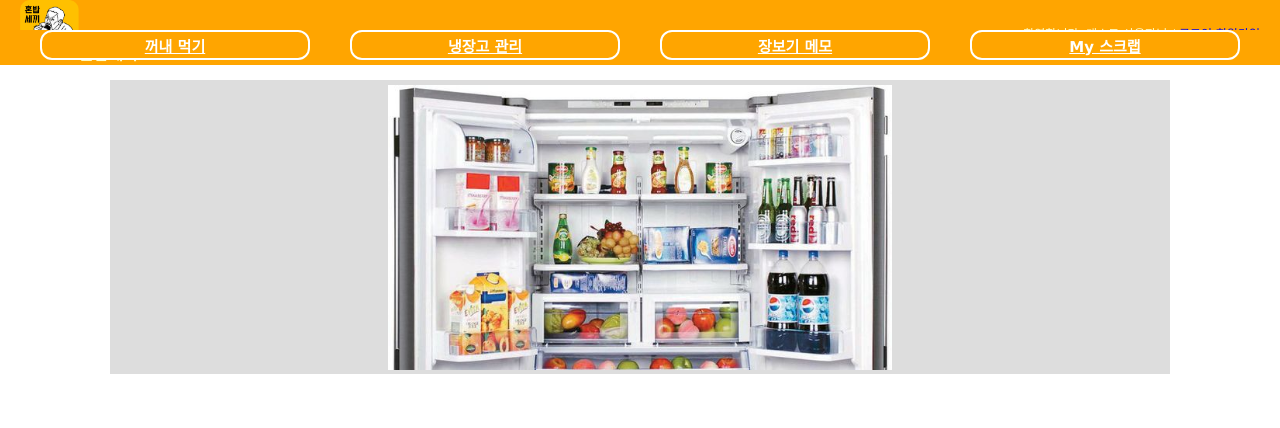
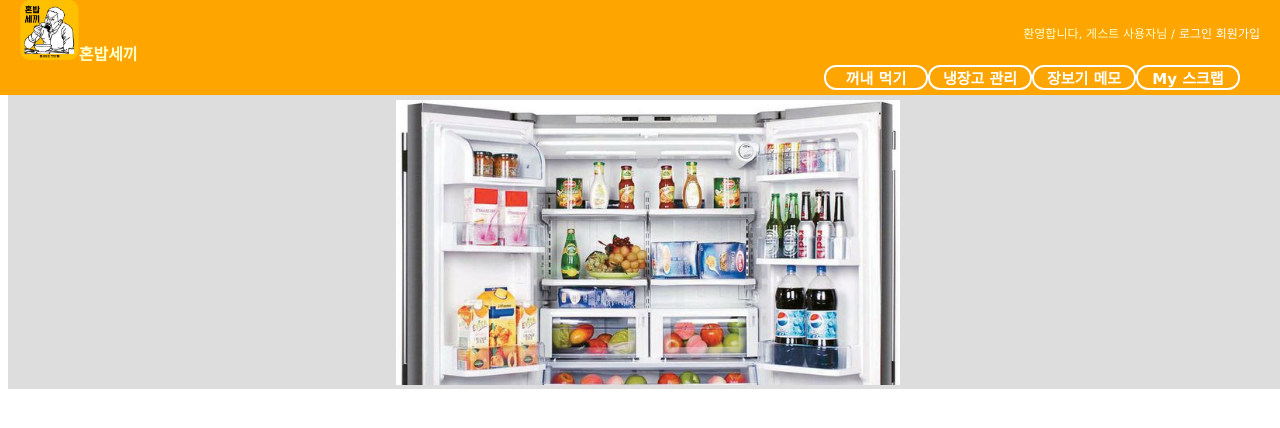
Before and after one commit to KahyeAhn/threemeals, a Django app: page / in a window 1280 px wide. Shown: the top 428 px of the page. Run offline with Django 3.2, Linux system fonts and the light colour scheme.

Commit message:
fix base and manage css

```diff
--- a/fridge/static/fridge/manage.css
+++ b/fridge/static/fridge/manage.css
@@ -1,3 +1,4 @@
+
 div#frozen{
     border-color:black;
     border-width:1px;
--- a/fridge/static/fridge/recom_list.css
+++ b/fridge/static/fridge/recom_list.css
@@ -1,4 +1,6 @@
 div#content{
+    position : absolute;
+    top : 95px;
 }
 
 div#recipe_recom{
--- a/static/css/base.css
+++ b/static/css/base.css
@@ -15,7 +15,7 @@ div#header{
 
 div#menu{
     position: absolute;
-    top:30px;
+    top:65px;
     left:0px;
     height:30px;
     width: 100%;
@@ -26,9 +26,10 @@ div#menu{
     font-size: 15px;
 }
 
+
 div#content{
     position: absolute;
-    top:70px;
+    top:100px;
     left:50px;
     right:50px;
 }
@@ -50,6 +51,7 @@ div#content{
     color: #ffc;
     font-weight: normal;
     font-size: 12px;
+
 }
 
 div#menu a:link, div#menu a:visited {
@@ -64,6 +66,8 @@ div#menu >li {
     text-align: center;
     font-weight: bold;
     text-decoration:none;
+    float : right;
+    width : 100px
 }
 
 table {
--- a/static/css/home.css
+++ b/static/css/home.css
@@ -1,8 +1,7 @@
 div#content_home{
     position: absolute;
-    top: 80px;
-    left: 110px;
-    right: 110px;
+    top: 95px;
+    width : 100%
 }
 
 div#homeimg{
--- a/templates/base.html
+++ b/templates/base.html
@@ -26,13 +26,20 @@
         </h4>
         {% endif %}
     </div>
+
     <div id="menu">
+        <li><a href ="{% url 'fridge:scrap_list' %}">My 스크랩</a></li>
+        <li><a href ="{% url 'fridge:shopping' %}">장보기 메모</a></li>
+        <li><a href ="{% url 'fridge:manage' %}">냉장고 관리</a></li>
         <li><a href ="{% url 'fridge:recommendation' %}">꺼내 먹기</a></li>
-        <li><a href ="{% url 'fridge:manage' %}">냉장고 관리</a></li>
-        <li><a href ="{% url 'fridge:shopping' %}">장보기 메모</a></li>
-        <li><a href ="{% url 'fridge:scrap_list' %}">My 스크랩</a></li>
+        <style type="text/css">
+            a:link {text-decoration: none; color: white;}
+            a:visited {text-decoration: none; color: white;}
+            a:active {text-decoration: none; color: grey;}
+            a:hover {text-decoration: underline; color: red;}
+         </style>
+
     </div>
-
     {% block content %} {% endblock %}
 </body>
 </html>
```
